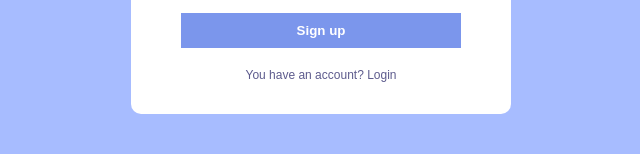
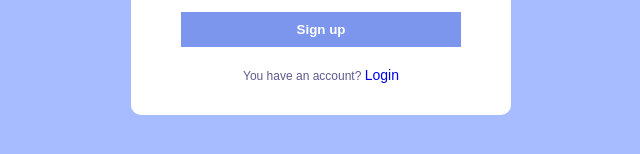
Before and after one commit to VasilGVasilev/simpleChat, a React (Create React App) app in the folder simplechat/: page /register in a window 1280 px wide. Shown: the part 502-656 px from the top of the page, without its empty margins (319-959 px from the left). Built offline with nearby package versions, Linux system fonts and the light colour scheme; no server answers.

Commit message:
Login to Reg and vice-versa link

```diff
--- a/simplechat/src/pages/Login.js
+++ b/simplechat/src/pages/Login.js
@@ -1,4 +1,6 @@
 import React from 'react'
+import { useNavigate, Link } from 'react-router-dom'
+
 
 const Login = () => {
   return (
@@ -11,7 +13,7 @@ const Login = () => {
                 <input type="password" placeholder='******'/>
                 <button>Sign in</button>
             </form>
-            <p>You do not have an account? Register</p>
+            <p>You do not have an account? <Link to='/register' style={{ textDecoration: 'none', fontSize: 14 }}>Register</Link></p>
         </div>
     </div>
   )
--- a/simplechat/src/pages/Register.js
+++ b/simplechat/src/pages/Register.js
@@ -5,7 +5,7 @@ import { db, storage } from '../firebase'
 import { ref, uploadBytesResumable, getDownloadURL } from "firebase/storage";
 import { updateProfile } from 'firebase/auth';
 import { doc, setDoc } from "firebase/firestore";
-import { useNavigate } from 'react-router-dom'
+import { useNavigate, Link } from 'react-router-dom'
 
 
 // we use Authentication, Storage, Firestore Database
@@ -119,7 +119,7 @@ const Register = () => {
                 <button>Sign up</button>
                 {err && <span>Something went wrong</span>}
             </form>
-            <p>You have an account? Login</p>
+            <p>You have an account? <Link to='/login' style={{ textDecoration: 'none', fontSize: 14 }}>Login</Link></p>
         </div>
     </div>
   )
```
